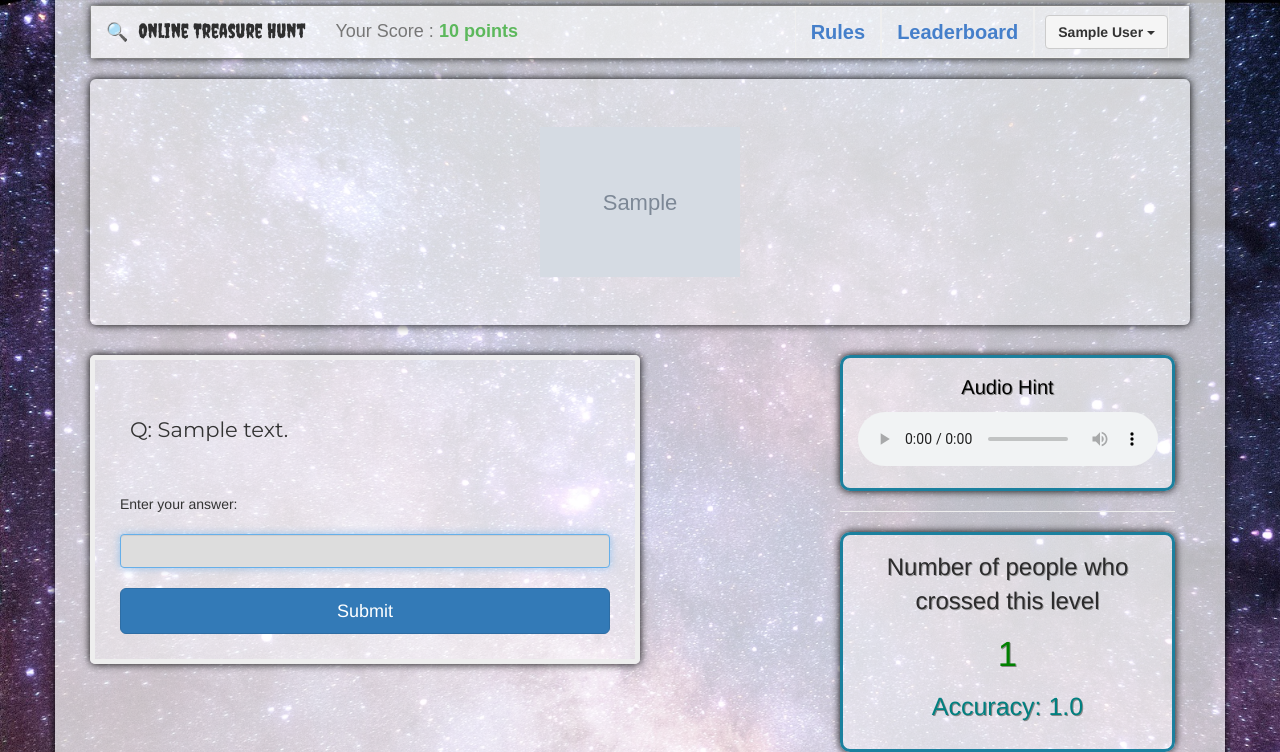
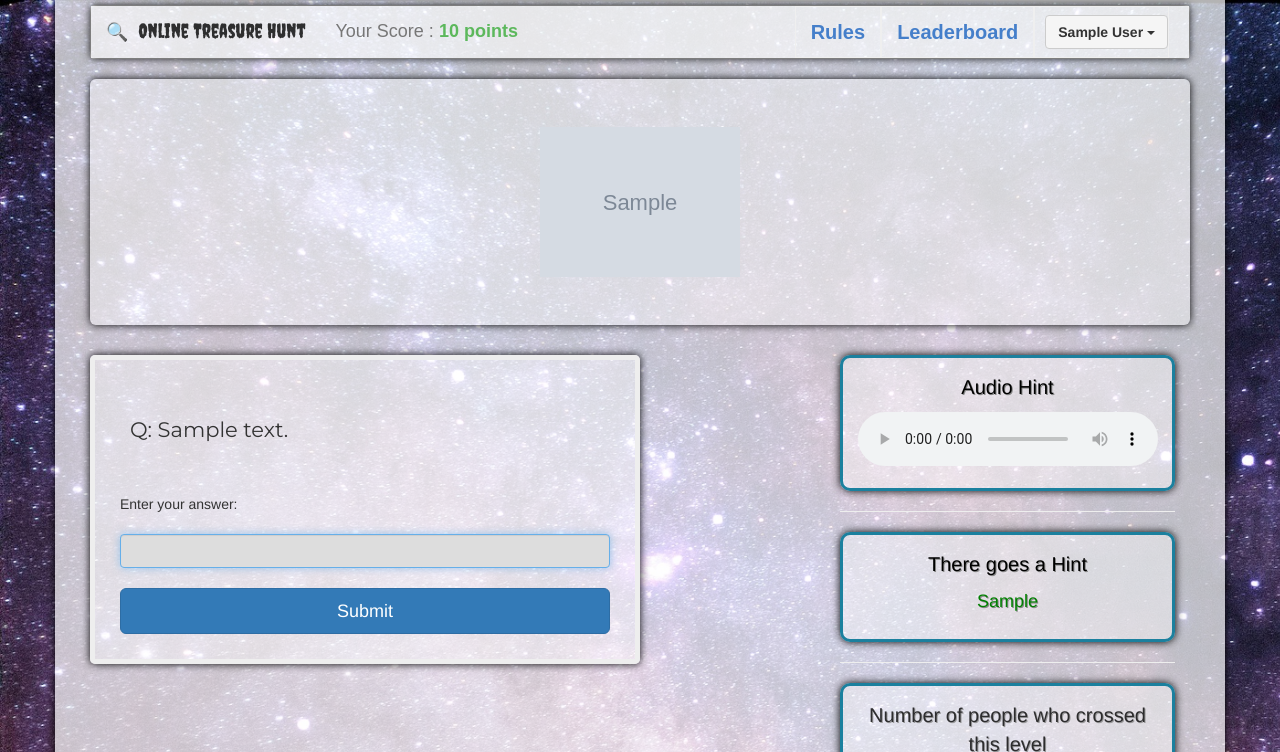
Before and after one commit to rohitsh16/screencast, a Django app: page / in a window 1280 px wide. Shown: the top 752 px of the page. Run offline with Django 3.2, Linux system fonts and the light colour scheme; a user stored in the database is signed in; tables that the repository leaves empty hold one stand-in row (values such as "Sample post"); grey boxes marked "Sample" are stand-in pictures; some libraries are stand-ins or nearby versions; some web fonts are replaced; grey boxes are pictures that could not be loaded.

Commit message:
added hint box

```diff
--- a/oth/admin.py
+++ b/oth/admin.py
@@ -1,7 +1,8 @@
 from django.contrib import admin
-from .models import player, level, total_level
+from .models import player, level, total_level, next_quiz_time
 # Register your models here.
 
 admin.site.register(player)
 admin.site.register(level)
 admin.site.register(total_level)
+admin.site.register(next_quiz_time)
--- a/oth/models.py
+++ b/oth/models.py
@@ -22,12 +22,21 @@ class level(models.Model):
     numuser = models.IntegerField(default=0)
     accuracy = models.FloatField(default=0)
     wrong = models.IntegerField(default=0)
+    hint = models.TextField(blank=True)
 
     def __str__(self):
         return self.text
+
+
 
 class total_level(models.Model):
     totallevel = models.IntegerField(default=100)
 
     def __str__(self):
         return str(self.totallevel)
+
+class next_quiz_time(models.Model):
+    date = models.DateTimeField(null=True, blank=True)
+
+    def __str__(self):
+        return str(self.next_quiz_time)
--- a/templates/level.html
+++ b/templates/level.html
@@ -96,11 +96,21 @@
         <hr>
         {%endif%}
 
+        {%if level.hint%}
+              <div class="sidebox border-shadow" style="padding:15px">
+              <p style="font-size:20px;text-align:center">There goes a Hint</p>
+              <p style="text-align:center;font-size:18px;color:green">{{level.hint}}</p>
+              </div>
+          <hr>
+
+        {%endif%}
+
         <div class="sidebox border-shadow" style="padding:15px">
-          <p style="font-size:24px;text-align:center;opacity:0.8">Number of people who crossed this level</p>
+          <p style="font-size:20px;text-align:center;opacity:0.8">Number of people who crossed this level</p>
           <p style="text-align:center;font-size:35px;color:green">{{level.numuser}}</p>
           <p style="text-align:center;font-size:25px;color:#008080">Accuracy: {{level.accuracy}}</p>
         </div>
+
       </div>
 
 </div>
```
